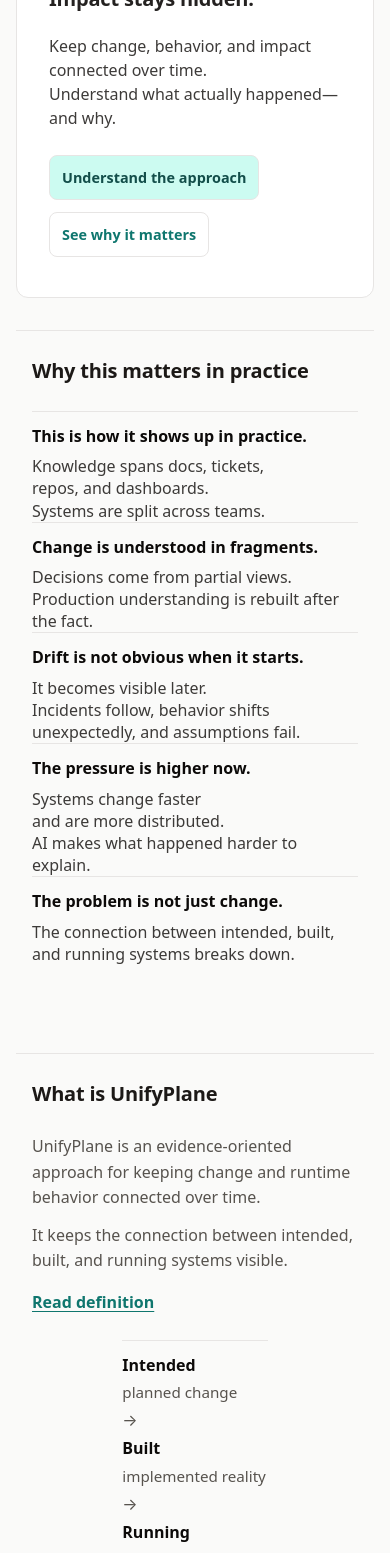
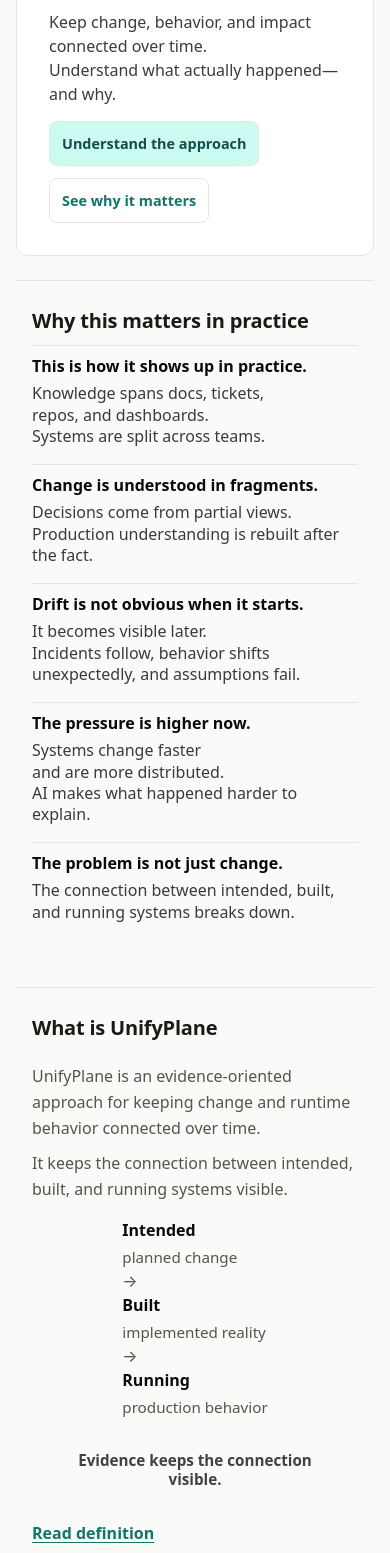
Before and after one commit to shiftby-sg/unifyplane-dev, a Next.js app: page / in a window 390 px wide. Shown: the part 360-1913 px from the top of the page. Built offline with nearby package versions, Linux system fonts and the light colour scheme.

Commit message:
Refine homepage section spacing

```diff
--- a/components/HomeComposition.module.css
+++ b/components/HomeComposition.module.css
@@ -90,10 +90,21 @@
   margin: 0 0 var(--space-8);
 }
 
+.recognitionBand,
+.definitionBand,
+.readinessBand,
+.evidenceBand,
+.routeBand,
+.foundationsBand {
+  border-top: 1px solid var(--color-border);
+  padding: var(--band-padding-top, var(--space-6)) 0 var(--band-padding-bottom, var(--space-8));
+  margin: 0 0 var(--band-margin-bottom, var(--space-8));
+}
+
 .recognitionBand {
-  border-top: 1px solid var(--color-border);
-  padding: var(--space-6) 0 var(--space-10);
-  margin: 0 0 var(--space-12);
+  --band-padding-top: var(--space-6);
+  --band-padding-bottom: var(--space-10);
+  --band-margin-bottom: var(--space-12);
 }
 
 .recognitionContent {
@@ -157,9 +168,9 @@
 }
 
 .definitionBand {
-  border-top: 1px solid var(--color-border);
-  padding: var(--space-6) 0 0;
-  margin: 0 0 var(--space-8);
+  --band-padding-top: var(--space-6);
+  --band-padding-bottom: 0;
+  --band-margin-bottom: var(--space-8);
 }
 
 .definitionContent {
@@ -229,6 +240,13 @@
   max-width: 60ch;
 }
 
+.definitionFooter {
+  grid-column: 1 / -1;
+  display: flex;
+  justify-content: flex-start;
+  margin-top: var(--space-3);
+}
+
 .bandTitle {
   margin: 0 0 var(--space-2);
   font-size: 1.25rem;
@@ -276,9 +294,9 @@
 
 .readinessBand {
   background: var(--color-surface);
-  border-top: 1px solid var(--color-border);
-  padding: var(--space-6) 0 var(--space-8);
-  margin: 0 0 var(--space-8);
+  --band-padding-top: var(--space-16);
+  --band-padding-bottom: var(--space-8);
+  --band-margin-bottom: var(--space-8);
 }
 
 .readinessContent {
@@ -399,9 +417,9 @@
 }
 
 .evidenceBand {
-  border-top: 1px solid var(--color-border);
-  margin: 0 0 var(--space-8);
-  padding: var(--space-6) 0 var(--space-6);
+  --band-padding-top: var(--space-6);
+  --band-padding-bottom: var(--space-6);
+  --band-margin-bottom: var(--space-8);
 }
 
 .evidenceContent {
@@ -421,32 +439,238 @@
 }
 
 @media (max-width: 639px) {
+  .heroBand {
+    padding: var(--space-8) var(--space-4);
+    margin: var(--space-4) 0 var(--space-6);
+  }
+
+  .headline {
+    margin-bottom: calc(var(--space-2) * 1.4);
+  }
+
+  .coreSignal {
+    margin-bottom: calc(var(--space-3) * 1.25);
+  }
+
+  .identity {
+    margin-bottom: calc(var(--space-3) * 1.25);
+  }
+
+  .ctaRow {
+    margin-top: var(--space-2);
+  }
+
+  .recognitionBand {
+    --band-padding-top: var(--space-6);
+    --band-padding-bottom: var(--space-8);
+    --band-margin-bottom: var(--space-8);
+  }
+
+  .recognitionBlocks {
+    margin-top: var(--space-5);
+    gap: var(--space-4);
+  }
+
+  .recognitionGroup {
+    padding-top: var(--space-2);
+  }
+
+  .recognitionLead {
+    margin-bottom: 4px;
+  }
+
+  .recognitionBody {
+    line-height: 1.34;
+  }
+
+  .recognitionList {
+    gap: 3px 8px;
+    margin-top: 4px;
+  }
+
+  .definitionBand {
+    --band-padding-top: var(--space-6);
+    --band-padding-bottom: var(--space-4);
+    --band-margin-bottom: var(--space-8);
+  }
+
+  .definitionContent {
+    gap: var(--space-4);
+  }
+
+  .definitionCopy {
+    gap: var(--space-3);
+  }
+
+  .definitionBlocks {
+    gap: 10px;
+  }
+
+  .continuityModel {
+    gap: var(--space-1);
+    padding-top: 0;
+    border-top: 0;
+    max-width: 18rem;
+  }
+
+  .modelNode {
+    gap: 1px;
+  }
+
+  .modelEvidence {
+    margin: var(--space-4) 0 var(--space-4);
+    max-width: 32ch;
+    line-height: 1.25;
+    font-size: 0.95rem;
+    font-weight: 650;
+    opacity: 0.82;
+  }
+
+  .definitionFooter {
+    justify-content: flex-start;
+    margin-top: 0;
+  }
+
   .readinessBand {
-    padding: var(--space-5) 0 var(--space-7);
+    --band-padding-top: var(--space-8);
+    --band-padding-bottom: var(--space-7);
+    --band-margin-bottom: var(--space-8);
   }
 
   .readinessRow {
-    grid-template-columns: minmax(0, 1fr);
-    gap: var(--space-2);
+    grid-template-columns: minmax(0, 1fr) auto;
+    gap: var(--space-3);
     align-items: start;
+    padding: var(--space-4) 0;
+    padding-left: var(--space-1);
   }
 
   .readinessRowArrow {
-    justify-self: start;
+    justify-self: end;
+    align-self: start;
+    padding-top: 2px;
+  }
+
+  .readinessRowText {
+    gap: 4px;
+  }
+
+  .readinessRowSentence,
+  .readinessRowMeta {
+    line-height: 1.36;
+  }
+
+  .evidenceBand {
+    --band-padding-top: var(--space-5);
+    --band-padding-bottom: var(--space-7);
+    --band-margin-bottom: var(--space-8);
+  }
+
+  .evidenceContent {
+    gap: var(--space-2);
+  }
+
+  .evidenceBand .cardLink {
+    margin-bottom: var(--space-3);
+  }
+
+  .evidenceSignal {
+    font-size: 0.92rem;
+    line-height: 1.34;
+  }
+
+  .routeBand {
+    --band-padding-top: var(--space-7);
+    --band-padding-bottom: var(--space-6);
+    --band-margin-bottom: var(--space-8);
+  }
+
+  .routeStack {
+    gap: var(--space-8);
+  }
+
+  .signalPanel {
+    gap: var(--space-2);
+  }
+
+  .signalText {
+    font-size: 0.96rem;
+    line-height: 1.38;
+  }
+
+  .componentGrid {
+    gap: var(--space-2);
+  }
+
+  .componentTile {
+    padding: var(--space-2) var(--space-3);
+  }
+
+  .componentTileMeta {
+    line-height: 1.3;
+  }
+
+  .foundationsBand {
+    --band-padding-top: var(--space-5);
+    --band-padding-bottom: var(--space-7);
+  }
+
+  .foundationMap {
+    gap: var(--space-3);
+  }
+
+  .foundationFrame {
+    --foundation-node-height: 4.25rem;
+    --foundation-arrow-gap: 32px;
+    --foundation-arrow-size: 18px;
+  }
+
+  .foundationBand {
+    gap: 6px;
+  }
+
+  .foundationBandConnector {
+    width: 32px;
+    height: 32px;
+  }
+
+  .foundationNodeArrow {
+    width: 32px;
+  }
+
+  .foundationNode {
+    padding: 10px 12px;
+  }
+
+  .foundationNodeTitle {
+    font-size: 0.98rem;
+  }
+
+  .foundationNodeMeta {
+    font-size: 0.82rem;
+    line-height: 1.1;
+  }
+
+  .foundationNodeMore {
+    font-size: 0.74rem;
+  }
+
+  .foundationAnchor {
+    min-height: 3.25rem;
   }
 }
 
 .routeBand {
   background: var(--color-surface);
-  border-top: 1px solid var(--color-border);
-  padding: var(--space-6) 0 var(--space-8);
-  margin: 0 0 var(--space-8);
+  --band-padding-top: var(--space-6);
+  --band-padding-bottom: var(--space-8);
+  --band-margin-bottom: var(--space-8);
 }
 
 .foundationsBand {
-  border-top: 1px solid var(--color-border);
-  padding: var(--space-6) 0 var(--space-8);
-  margin: 0;
+  --band-padding-top: var(--space-6);
+  --band-padding-bottom: var(--space-8);
+  --band-margin-bottom: 0;
 }
 
 .routeBand .card {
--- a/components/HomeComposition.tsx
+++ b/components/HomeComposition.tsx
@@ -195,9 +195,6 @@
                     <div key={i}>{renderBlock(block, styles.definitionBlock)}</div>
                   ))}
                 </div>
-                <Link className={styles.cardLink} href={what.href}>
-                  Read definition
-                </Link>
               </div>
               <div className={styles.continuityModel} aria-label="Continuity model">
                 <div className={styles.modelNode}>
@@ -216,12 +213,21 @@
                 </div>
               </div>
               <p className={styles.modelEvidence}>Evidence keeps the connection visible.</p>
+              <div className={styles.definitionFooter}>
+                <Link className={styles.cardLink} href={what.href}>
+                  Read definition
+                </Link>
+              </div>
             </div>
           </div>
         </section>
       ) : null}
 
-      <section className={styles.readinessBand} data-home-band="readiness" aria-label="Current readiness">
+      <section
+        className={styles.readinessBand}
+        data-home-band="readiness"
+        aria-label="Current readiness"
+      >
         <div className={styles.bandInner}>
           <div className={styles.readinessContent}>
             <h2 className={styles.bandTitle}>Current readiness</h2>
```
